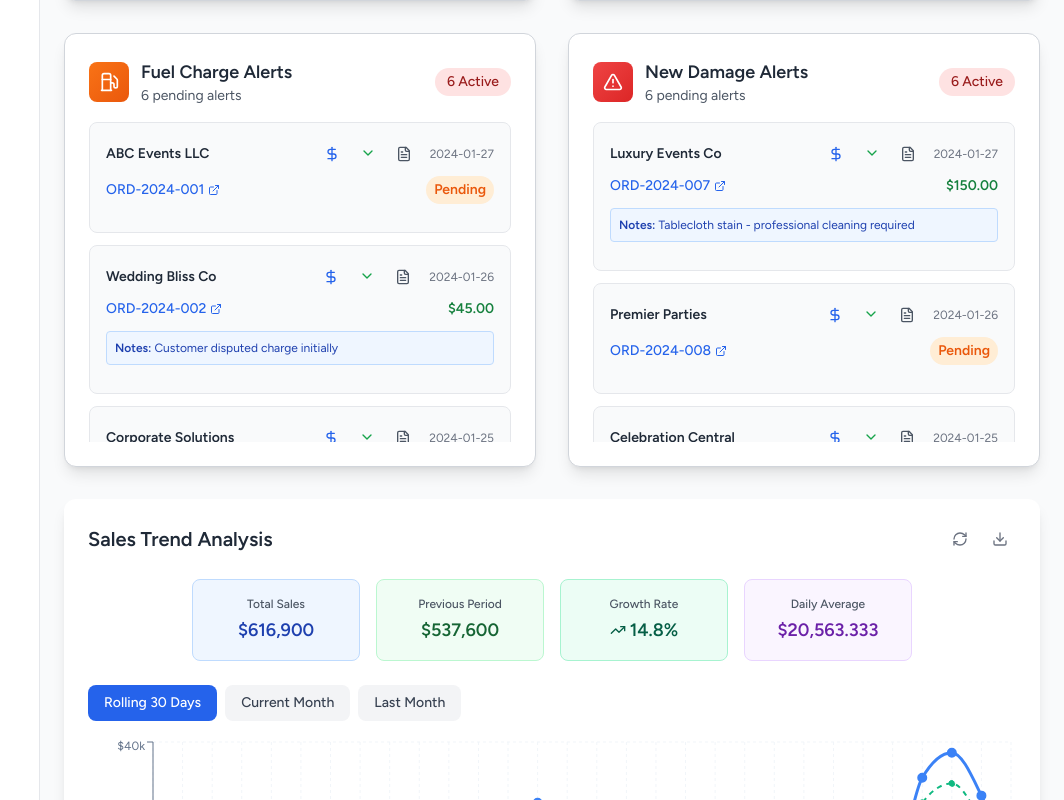
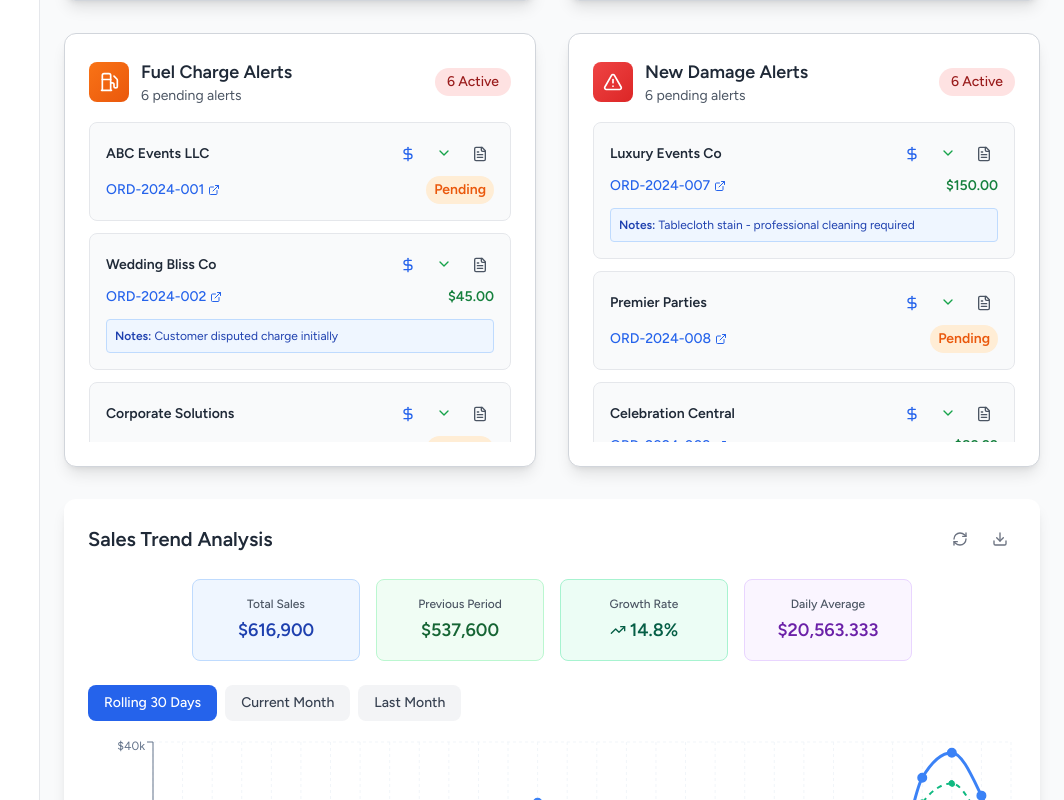
Before and after one commit to Kabba24ai/dashboard, a React (Vite) app: page / in a window 1280 px wide. Shown: the part 720-1520 px from the top of the page, without its empty margins (216-1280 px from the left). Built offline with nearby package versions, Linux system fonts and the light colour scheme.

Commit message:
Compact Alert Layout - Order ID and Amount on Top Row

```diff
--- a/src/pages/Dashboard.tsx
+++ b/src/pages/Dashboard.tsx
@@ -209,8 +209,8 @@ const Dashboard = () => {
   const AlertItem = ({ alert, onAmountClick, onNotesClick, onUpdateClick, onOrderClick }) => (
     <div className="p-4 bg-gray-50 rounded-lg border border-gray-200 hover:bg-gray-100 transition-colors">
       <div className="flex items-center justify-between mb-2">
+        <div className="flex items-center justify-between w-full">
           <h4 className="text-sm font-semibold text-gray-800">{alert.customerName}</h4>
-        <div className="flex items-center space-x-3">
           <div className="flex items-center space-x-2">
             <button
               onClick={() => onAmountClick(alert)}
@@ -255,11 +255,10 @@ const Dashboard = () => {
               <FileText className="w-4 h-4" />
             </button>
           </div>
-          <span className="text-xs text-gray-500">{alert.date}</span>
         </div>
       </div>
 
-      <div className="flex items-center justify-between mb-3">
+      <div className="flex items-center justify-between">
         <button
           onClick={() => onOrderClick(alert.orderId)}
           className="flex items-center text-sm text-blue-600 hover:text-blue-800 font-medium transition-colors"
@@ -267,7 +266,6 @@ const Dashboard = () => {
           {alert.orderId}
           <ExternalLink className="w-3 h-3 ml-1" />
         </button>
-        <div className="flex items-center">
         <span className={`text-sm font-semibold ${
           alert.amountOwed === 'Pending'
             ? 'text-orange-600 bg-orange-100 px-2 py-1 rounded-full'
@@ -276,10 +274,9 @@ const Dashboard = () => {
           {alert.amountOwed}
         </span>
       </div>
-      </div>
 
       {alert.notes && (
-        <div className="mb-3 p-2 bg-blue-50 border border-blue-200 rounded text-xs text-blue-800">
+        <div className="mt-3 p-2 bg-blue-50 border border-blue-200 rounded text-xs text-blue-800">
           <strong>Notes:</strong> {alert.notes}
         </div>
       )}
```
Lines whose indentation alone changed are shown as unchanged.
